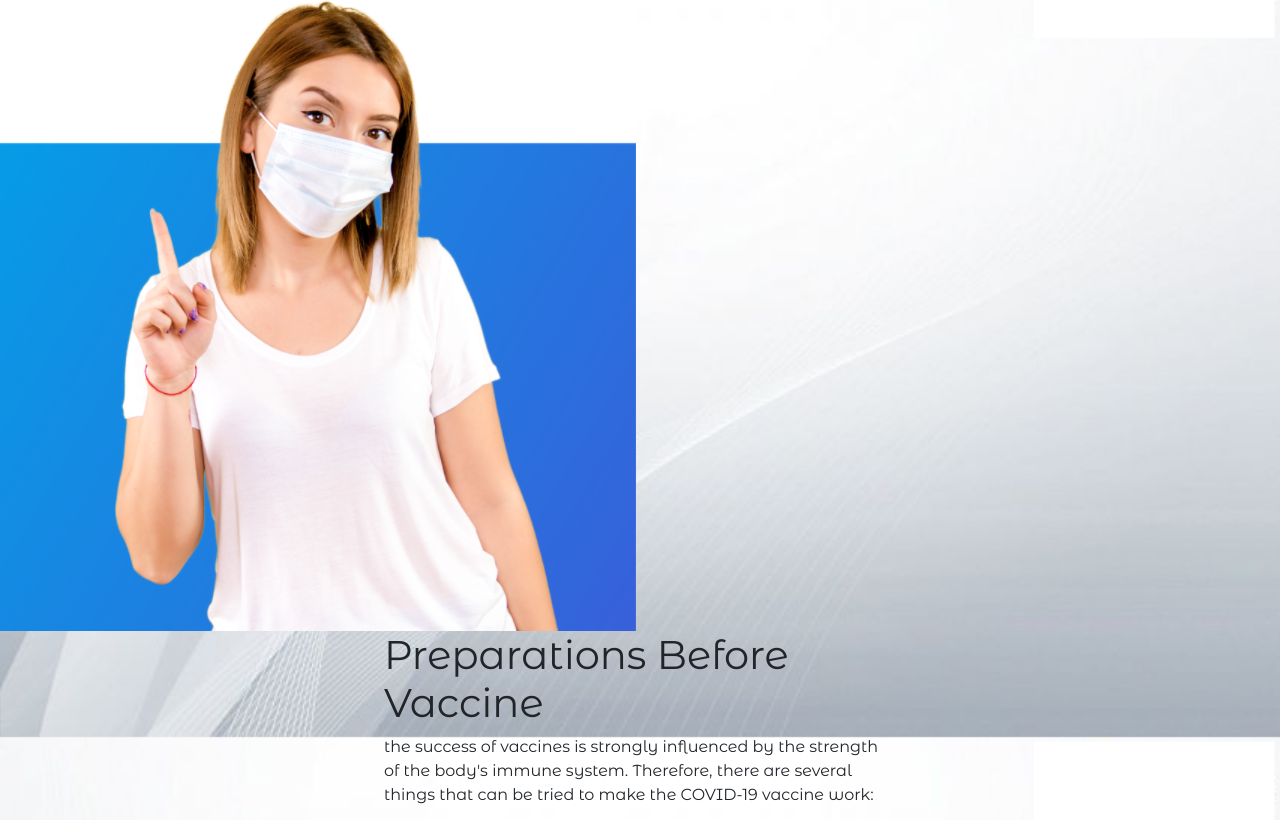
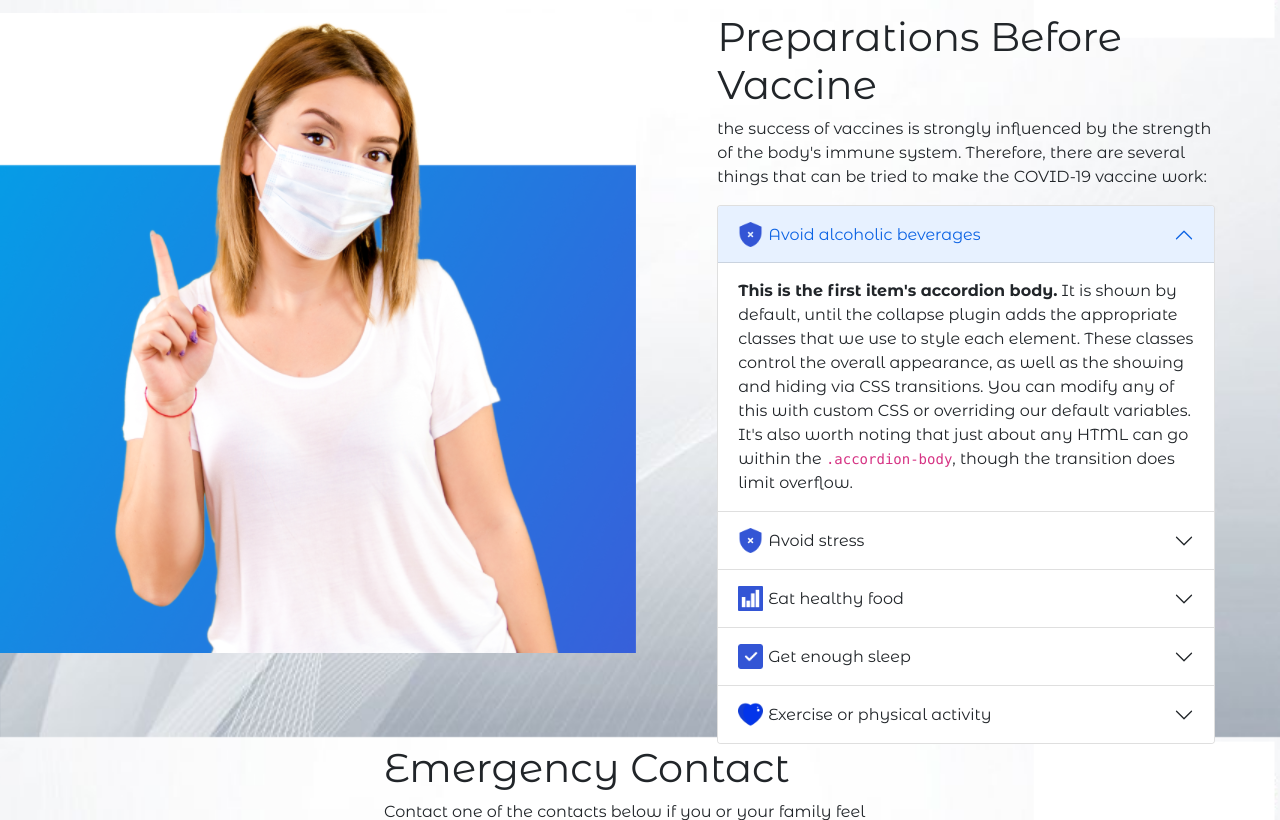
Before and after one commit to MikeDev206/VaccineSite, a plain HTML site: page index.html in a window 1280 px wide. Shown: the part 1663-2483 px from the top of the page. Drawn offline with nearby package versions, Linux system fonts and the light colour scheme.

Commit message:
preparations section done

```diff
--- a/css/main.css
+++ b/css/main.css
@@ -213,6 +213,7 @@ header {
 
 .vaccines-reason-section {
 	width: 100%;
+	margin: 4em auto;
 }
 
 .vaccines-reason-container {
@@ -233,6 +234,14 @@ header {
 }
 
 .reason-cards .reason-card img {
-	width: 50px;
-	height: 50px;
+	width: 40px;
+	height: 40px;
 }
+
+/* preparation section */
+
+.accordion-item button img {
+	width: 25px;
+	height: 25px;
+	margin-right: 5px;
+}
--- a/index.html
+++ b/index.html
@@ -198,75 +198,126 @@
 		<!-- Preparations section -->
 
 		<section class="preparations">
-			<div class="preparation-img">
+			<div class="row">
+				<div class="col-sm-12 col-md-4 col-lg-6 preparation-img">
 					<img src="/assets/img/enfermera-2.png" alt="referal-person">
 				</div>
-			<div class="section-text">
+				<div class="col-sm-12 col-md-8 col-lg-6 section-text">
 					<h1>Preparations Before Vaccine</h1>
-				<p>the success of vaccines is strongly influenced by the strength of the body's immune system. Therefore, there
+					<p>the success of vaccines is strongly influenced by the strength of the body's immune system. Therefore,
+						there
 						are several things that can be tried to make the COVID-19 vaccine work: </p>
 					<div class="dropdowns">
-					<div class="dropdown">
-						<nav>
-							<img src="/assets/icons/shield-cross.png" alt="" class="dropdown-logo">
-							<span>Avoid alcoholic beverages</span>
-							<img src="/assets/icons/downarrow.png" alt="dropdown-arrow">
-						</nav>
-						<p>
-							Lorem ipsum dolor, sit amet consectetur adipisicing elit. Beatae earum ipsum consequatur, exercitationem
-							doloribus molestias dolor quidem veniam ipsa nesciunt.
-						</p>
-					</div>
-					<div class="dropdown">
-						<div class="dropdown">
-							<nav>
-								<img src="/assets/icons/shield-cross.png" alt="" class="dropdown-logo">
-								<span>Avoid stress</span>
-								<img src="/assets/icons/downarrow.png" alt="dropdown-arrow">
-							</nav>
-							<p>
-								Lorem ipsum dolor, sit amet consectetur adipisicing elit. Beatae earum ipsum consequatur, exercitationem
-								doloribus molestias dolor quidem veniam ipsa nesciunt.
-							</p>
+						<div class="accordion" id="accordionExample">
+							<div class="accordion-item">
+								<h2 class="accordion-header" id="headingOne">
+									<button class="accordion-button" type="button" data-bs-toggle="collapse" data-bs-target="#collapseOne"
+										aria-expanded="true" aria-controls="collapseOne">
+										<img src="/assets/icons/shield-cross.png" alt="" class="acordion-logo">
+										Avoid alcoholic beverages
+									</button>
+								</h2>
+								<div id="collapseOne" class="accordion-collapse collapse show" aria-labelledby="headingOne"
+									data-bs-parent="#accordionExample">
+									<div class="accordion-body">
+										<strong>This is the first item's accordion body.</strong> It is shown by default, until the collapse
+										plugin adds
+										the appropriate classes that we use to style each element. These classes control the overall
+										appearance, as well
+										as the showing and hiding via CSS transitions. You can modify any of this with custom CSS or
+										overriding our
+										default variables. It's also worth noting that just about any HTML can go within the
+										<code>.accordion-body</code>, though the transition does limit overflow.
 									</div>
 								</div>
-					<div class="dropdown">
-						<div class="dropdown">
-							<nav>
-								<img src="/assets/icons/bar-graph.png" alt="" class="dropdown-logo">
-								<span>Eat healthy food</span>
-								<img src="/assets/icons/downarrow.png" alt="dropdown-arrow">
-							</nav>
-							<p>
-								Lorem ipsum dolor, sit amet consectetur adipisicing elit. Beatae earum ipsum consequatur, exercitationem
-								doloribus molestias dolor quidem veniam ipsa nesciunt.
-							</p>
+							</div>
+							<div class="accordion-item">
+								<h2 class="accordion-header" id="headingTwo">
+									<button class="accordion-button collapsed" type="button" data-bs-toggle="collapse"
+										data-bs-target="#collapseTwo" aria-expanded="false" aria-controls="collapseTwo">
+										<img src="/assets/icons/shield-cross.png" alt="" class="dropdown-logo">
+										Avoid stress
+									</button>
+								</h2>
+								<div id="collapseTwo" class="accordion-collapse collapse" aria-labelledby="headingTwo"
+									data-bs-parent="#accordionExample">
+									<div class="accordion-body">
+										<strong>This is the second item's accordion body.</strong>
+										Stress has a profound effect on immune work. Moreover, prolonged stress can increase cortisol
+										production and oxidative stress in the body.
+										<code>.accordion-body</code>, though the transition does limit overflow.
 									</div>
 								</div>
-					<div class="dropdown">
-						<div class="dropdown">
-							<nav>
-								<img src="/assets/icons/square-check.png" alt="" class="dropdown-logo">
-								<span>Get enough sleep</span>
-								<img src="/assets/icons/downarrow.png" alt="dropdown-arrow">
-							</nav>
-							<p>
-								Lorem ipsum dolor, sit amet consectetur adipisicing elit. Beatae earum ipsum consequatur, exercitationem
-								doloribus molestias dolor quidem veniam ipsa nesciunt.
-							</p>
+							</div>
+							<div class="accordion-item">
+								<h2 class="accordion-header" id="headingThree">
+									<button class="accordion-button collapsed" type="button" data-bs-toggle="collapse"
+										data-bs-target="#collapseThree" aria-expanded="false" aria-controls="collapseThree">
+										<img src="/assets/icons/bar-graph.png" alt="" class="dropdown-logo">
+										Eat healthy food
+									</button>
+								</h2>
+								<div id="collapseThree" class="accordion-collapse collapse" aria-labelledby="headingThree"
+									data-bs-parent="#accordionExample">
+									<div class="accordion-body">
+										<strong>This is the third item's accordion body.</strong> It is hidden by default, until the
+										collapse
+										plugin
+										adds the appropriate classes that we use to style each element. These classes control the overall
+										appearance, as
+										well as the showing and hiding via CSS transitions. You can modify any of this with custom CSS or
+										overriding our
+										default variables. It's also worth noting that just about any HTML can go within the
+										<code>.accordion-body</code>, though the transition does limit overflow.
 									</div>
 								</div>
-					<div class="dropdown">
-						<div class="dropdown">
-							<nav>
+							</div>
+							<div class="accordion-item">
+								<h2 class="accordion-header" id="headingThree">
+									<button class="accordion-button collapsed" type="button" data-bs-toggle="collapse"
+										data-bs-target="#collapseThree" aria-expanded="false" aria-controls="collapseThree">
+										<img src="/assets/icons/square-check.png" alt="" class="dropdown-logo">
+										Get enough sleep
+									</button>
+								</h2>
+								<div id="collapseThree" class="accordion-collapse collapse" aria-labelledby="headingThree"
+									data-bs-parent="#accordionExample">
+									<div class="accordion-body">
+										<strong>This is the third item's accordion body.</strong> It is hidden by default, until the
+										collapse
+										plugin
+										adds the appropriate classes that we use to style each element. These classes control the overall
+										appearance, as
+										well as the showing and hiding via CSS transitions. You can modify any of this with custom CSS or
+										overriding our
+										default variables. It's also worth noting that just about any HTML can go within the
+										<code>.accordion-body</code>, though the transition does limit overflow.
+									</div>
+								</div>
+							</div>
+							<div class="accordion-item">
+								<h2 class="accordion-header" id="headingThree">
+									<button class="accordion-button collapsed" type="button" data-bs-toggle="collapse"
+										data-bs-target="#collapseThree" aria-expanded="false" aria-controls="collapseThree">
 										<img src="/assets/icons/heart.png" alt="heart" class="dropdown-logo">
-								<span>Exercise or physical activity</span>
-								<img src="/assets/icons/downarrow.png" alt="dropdown-arrow">
-							</nav>
-							<p>
-								Lorem ipsum dolor, sit amet consectetur adipisicing elit. Beatae earum ipsum consequatur, exercitationem
-								doloribus molestias dolor quidem veniam ipsa nesciunt.
-							</p>
+										Exercise or physical activity
+									</button>
+								</h2>
+								<div id="collapseThree" class="accordion-collapse collapse" aria-labelledby="headingThree"
+									data-bs-parent="#accordionExample">
+									<div class="accordion-body">
+										<strong>This is the third item's accordion body.</strong> It is hidden by default, until the
+										collapse
+										plugin
+										adds the appropriate classes that we use to style each element. These classes control the overall
+										appearance, as
+										well as the showing and hiding via CSS transitions. You can modify any of this with custom CSS or
+										overriding our
+										default variables. It's also worth noting that just about any HTML can go within the
+										<code>.accordion-body</code>, though the transition does limit overflow.
+									</div>
+								</div>
+							</div>
 						</div>
 					</div>
 				</div>
```
Lines whose indentation alone changed are shown as unchanged.
